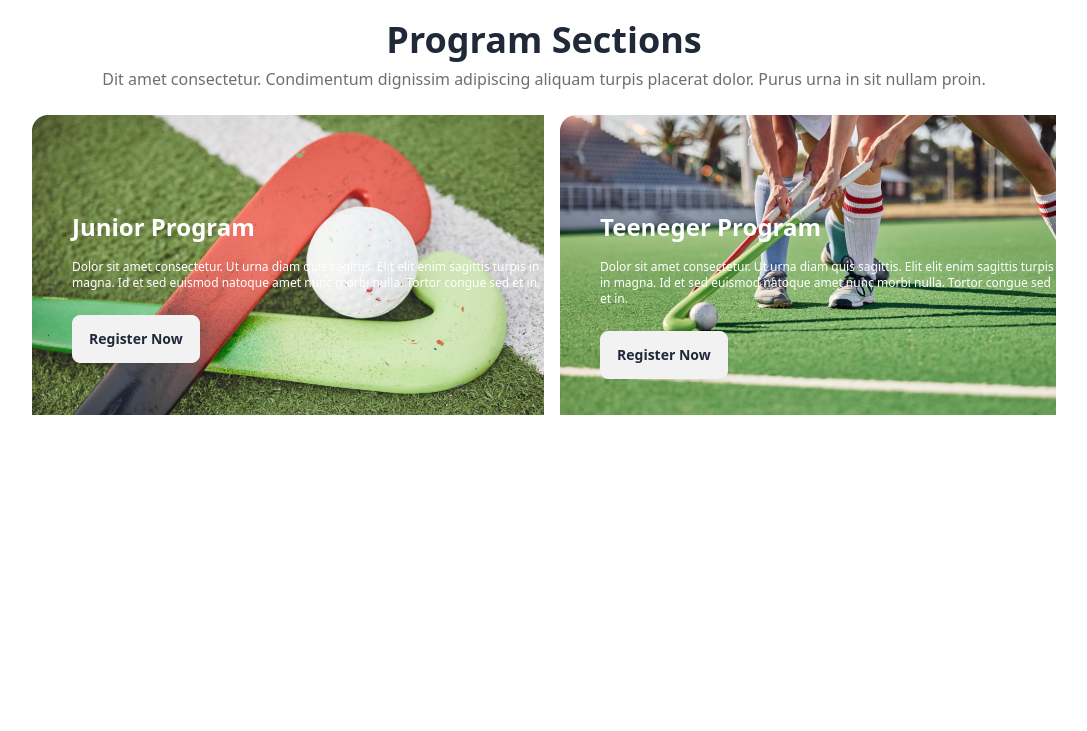
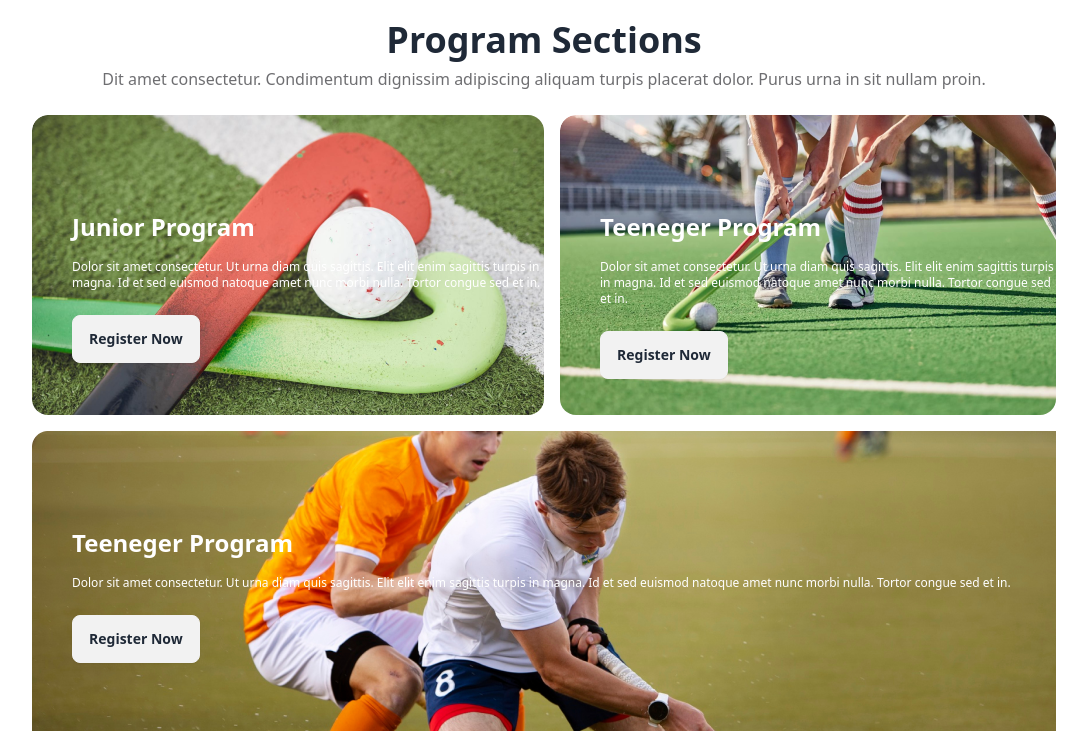
Before and after one commit to Numanahmed2005/Assignment-3, a plain HTML site: page index.html in a window 1280 px wide. Shown: the part 1225-1956 px from the top of the page, without its empty margins (96-1183 px from the left). Before the commit the page ends 1640 px from the top, so only its background shows below. Drawn offline with nearby package versions, Linux system fonts and the light colour scheme.

Commit message:
program done

```diff
--- a/index.html
+++ b/index.html
@@ -100,7 +100,7 @@
                 <p class="text-[16px] font-light text-[#0d0d1299]"> Dit amet consectetur. Condimentum dignissim adipiscing aliquam turpis placerat dolor. Purus urna in sit nullam proin. </p>
             </div>
             <div class="grid grid-rows-1  lg:grid-cols-2 w-[80%] mx-auto space-x-4 mt-6">
-                <div class="bg-[url(/images/2.png)] h-[300px] w-auto pl-10 pt-24">
+                <div class="bg-[url(/images/2.png)] h-[300px] rounded-2xl w-auto pl-10 pt-24">
 
                <h1 class="text-2xl text-white font-bold "> Junior Program</h1>
                <p class="text-xs text-white font-medium mt-4"> Dolor sit amet consectetur. Ut urna diam quis sagittis. Elit elit
@@ -108,15 +108,21 @@
                 <button class="btn mt-6"> Register Now</button>
 
                 </div>
-                <div class="bg-[url(/images/3.png)] h-[300px] w-auto pl-10 pt-24  mt-4 lg:mt-0">
+                <div class="bg-[url(/images/3.png)] h-[300px] w-auto pl-10 pt-24 rounded-2xl  mt-4 lg:mt-0">
                     <h1 class="text-2xl text-white font-bold "> Teeneger Program</h1>
                <p class="text-xs text-white font-medium mt-4"> Dolor sit amet consectetur. Ut urna diam quis sagittis. Elit elit
                 enim sagittis turpis in magna. Id et sed euismod natoque amet nunc morbi nulla. Tortor congue sed et in.</p>
                 <button class="btn mt-6"> Register Now</button>
                 </div>
+            </div>
+            <div class="w-[80%] mx-auto mt-4">
+                <div class="bg-[url(/images/4.png)] h-[300px] pl-10 pt-24 w-auto bg-no-repeat object-cover">
+                    <h1 class="text-2xl text-white font-bold "> Teeneger Program</h1>
+               <p class="text-xs text-white font-medium mt-4"> Dolor sit amet consectetur. Ut urna diam quis sagittis. Elit elit
+                enim sagittis turpis in magna. Id et sed euismod natoque amet nunc morbi nulla. Tortor congue sed et in.</p>
+                <button class="btn mt-6"> Register Now</button>
 
-
-
+                </div>
 
             </div>
 
```
